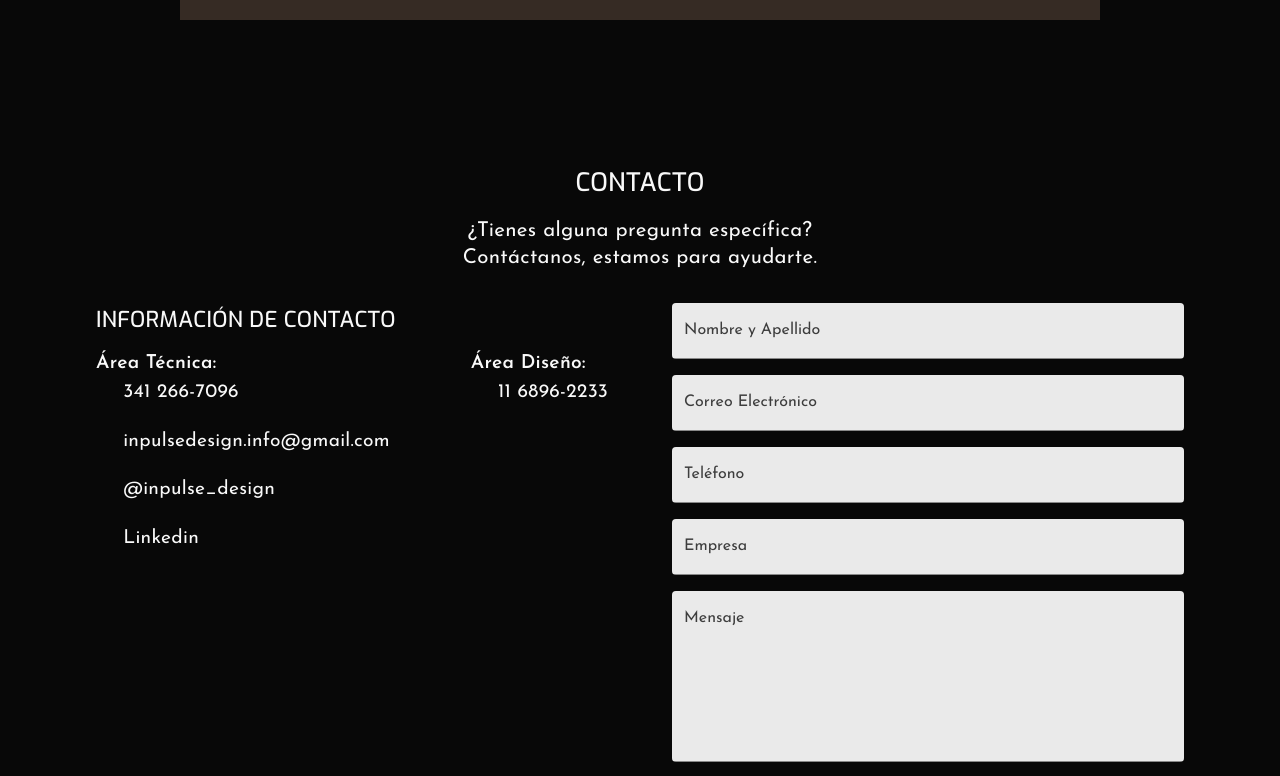
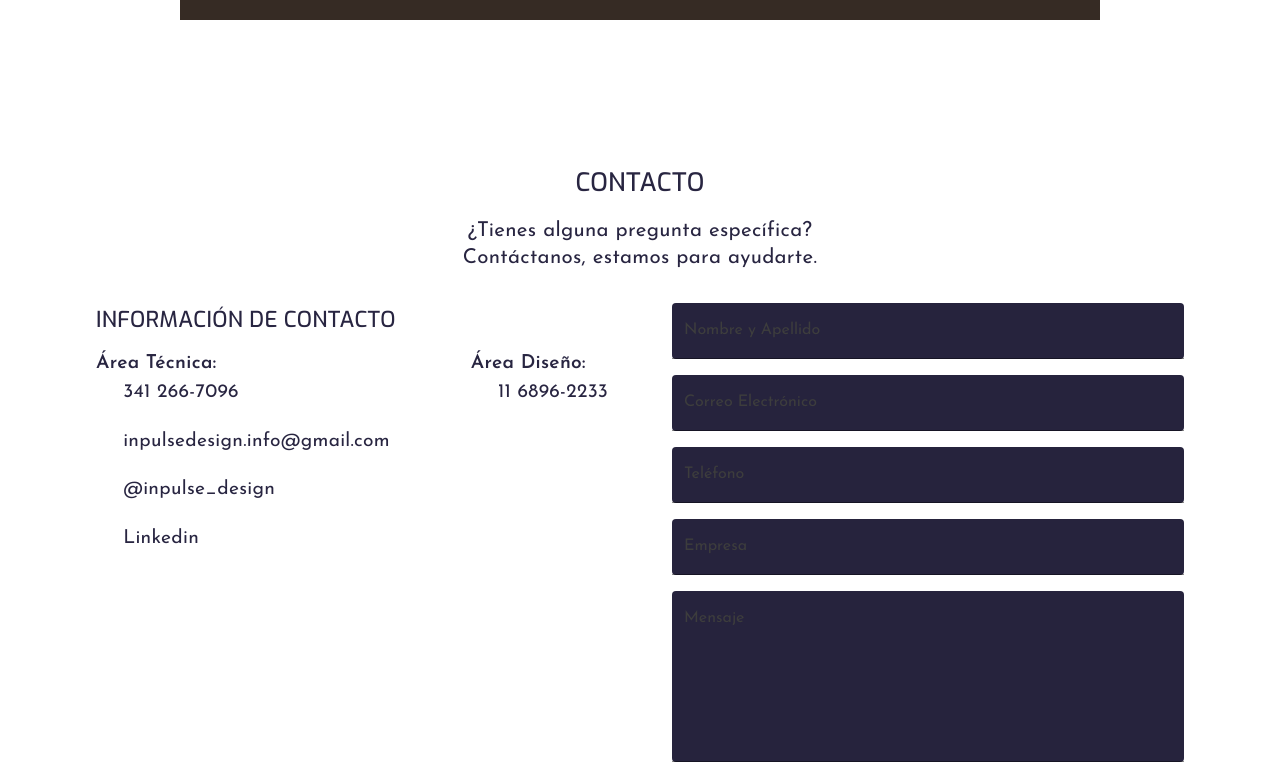
Before and after one commit to EmiLongo/inpulse, a React (Vite) app: page / in a window 1280 px wide. Shown: the part 1320-2096 px from the top of the page. Built offline with nearby package versions, Linux system fonts and the light colour scheme; no server answers; some icons are missing; a web font is replaced by a local one.

Commit message:
md theme, se ajustan los colores del background

```diff
--- a/src/theme/theme.ts
+++ b/src/theme/theme.ts
@@ -158,8 +158,8 @@ export const theme = createTheme({
       900: accentColor[900],
     },
     background: {
-      default: greyColor[950],
-      paper: greyColor[50],
+      default: "#050021",
+      paper: "#282541",
     },
     text: {
       primary: primaryColor[800],
@@ -198,6 +198,13 @@ export const theme = createTheme({
     fontFamily: defaultFonts.family.textos,
   },
   components: {
+    MuiCssBaseline: {
+      styleOverrides: {
+        body: {
+          backgroundColor: "transparent",
+        },
+      },
+    },
     MuiButton: {
       defaultProps: {
         // Establece el estilo predeterminado del botón
```
